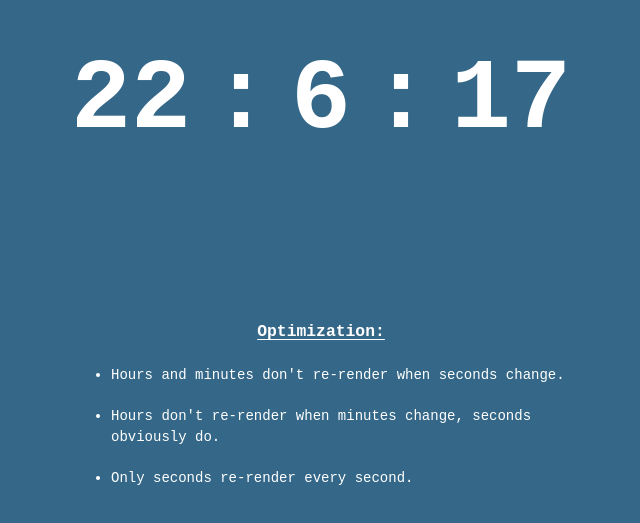
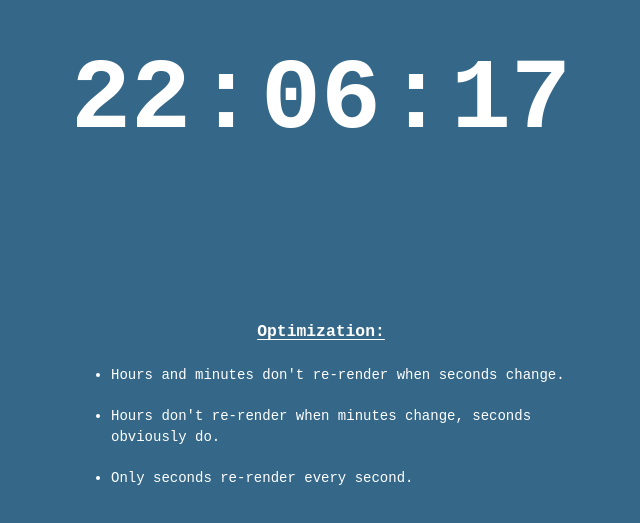
Before and after one commit to priyanshitaneja/realTimeClock, a React (Create React App) app: page / in a window 1280 px wide. Shown: the part 173-696 px from the top of the page, without its empty margins (319-959 px from the left). Built offline with nearby package versions, Linux system fonts and the light colour scheme.

Commit message:
optimisation changes

```diff
--- a/src/components/Hour.jsx
+++ b/src/components/Hour.jsx
@@ -2,7 +2,7 @@ import React from "react";
 
 const Hour = ({ hours }) => {
   console.log("hours rendered");
-  return <h1> {hours} </h1>;
+  return <h1> {hours.toString().padStart(2, '0')} </h1>;
 };
 
 export default React.memo(Hour);
--- a/src/components/Minute.jsx
+++ b/src/components/Minute.jsx
@@ -2,7 +2,7 @@ import React from "react";
 
 const Minute = ({ min }) => {
   console.log("min rendered");
-  return <h1> {min} </h1>;
+  return <h1> {min.toString().padStart(2, '0')} </h1>;
 };
 
 export default React.memo(Minute);
```
Also changed, not shown: 9 other files (tests, documents, lock files or other folders).
